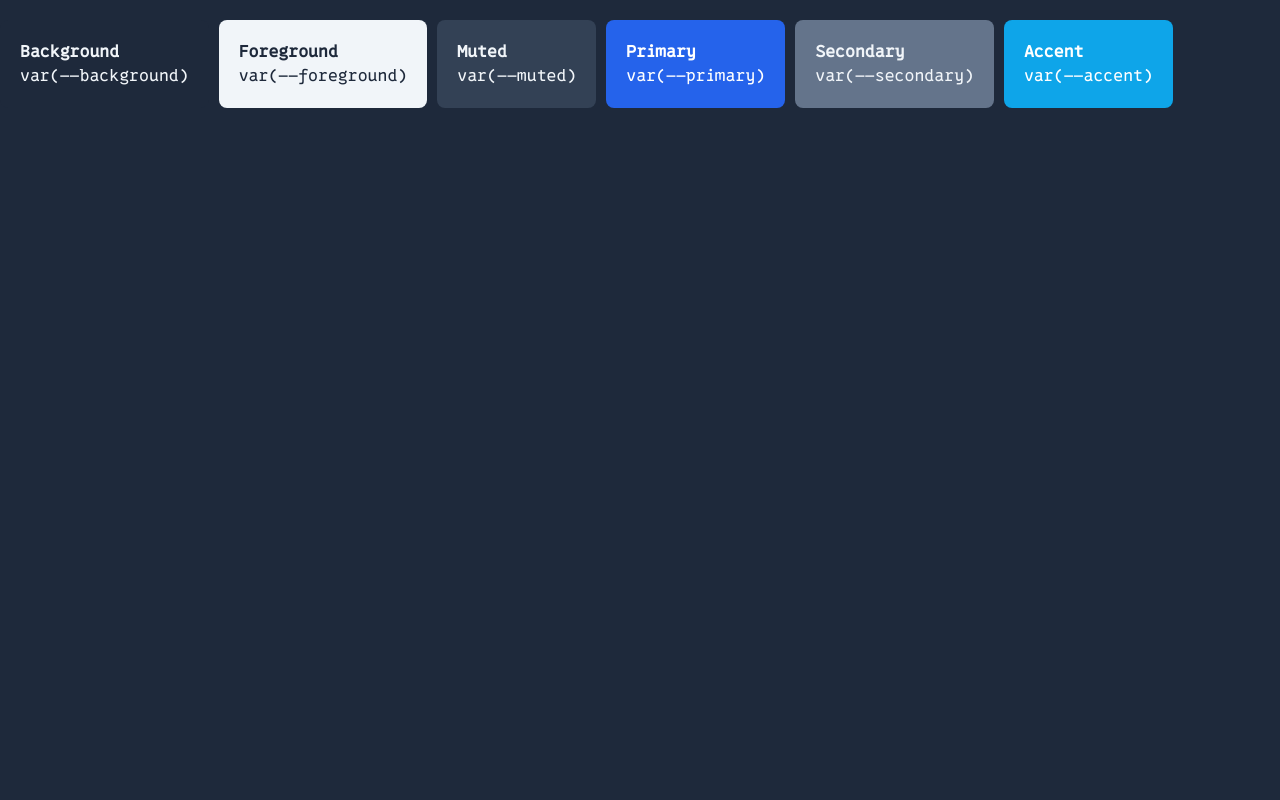
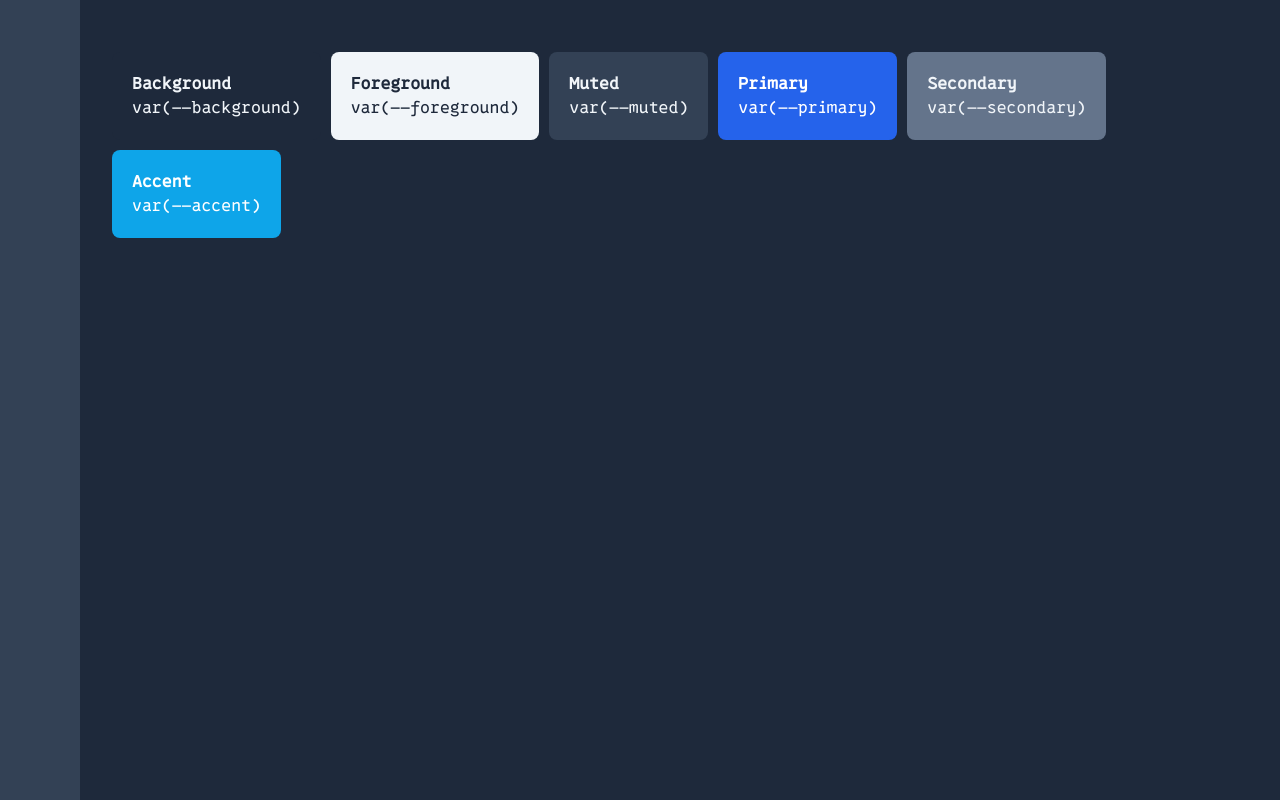
Before and after one commit to Harrison-Blair/personal-website, a Next.js app: page / in a window 1280 px wide. Built offline with nearby package versions, Linux system fonts and the light colour scheme.

Commit message:
Add nav bar and adjust main content

```diff
--- /dev/null
+++ b/src/app/components/layout/Navigation/Navigation.tsx
@@ -0,0 +1,8 @@
+
+
+export default function Navigation() {
+    return (
+        <nav className="fixed left-0 top-0 h-full w-20 bg-[var(--muted)]">
+        </nav>
+    );
+}
--- a/src/app/layout.tsx
+++ b/src/app/layout.tsx
@@ -1,6 +1,7 @@
 import type { Metadata } from "next";
 import localFont from "next/font/local";
 import "./globals.css";
+import Navigation from "./components/layout/Navigation/Navigation";
 
 const protoNF = localFont({
   src: "./fonts/0xProtoNerdFont-Regular.woff",
@@ -24,7 +25,10 @@ export default function RootLayout({
   return (
     <html lang="en">
       <body className={`${protoNF.variable} ${protoMonoNF.variable} antialiased`}>
-        <main>{children}</main>
+        <Navigation />
+        <main className="flex-1 ml-20 p-8">
+          {children}
+        </main>
       </body>
     </html>
   );
```
